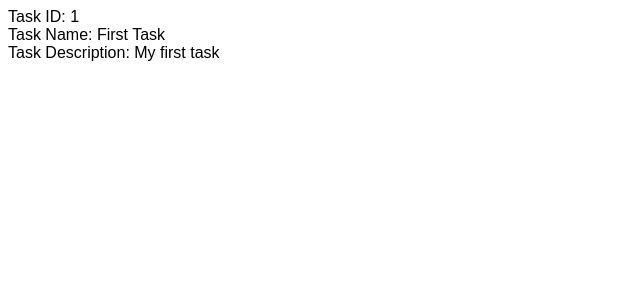
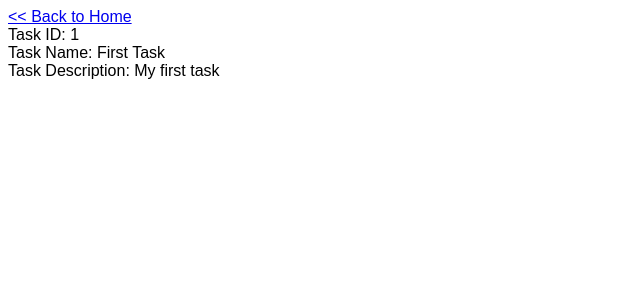
Before and after one commit to Nielam-Dass/Todo-App-Collection, a React (Vite) app in the folder todo_apps/002-mern-app/frontend/: page /task/1 in a window 1280 px wide. Shown: the top 300 px of the page, without its empty margins (0-640 px from the left). Built offline with nearby package versions, Linux system fonts and the light colour scheme.

Commit message:
Added Back to Home link in TaskPage

```diff
--- a/todo_apps/002-mern-app/frontend/src/pages/task/TaskPage.jsx
+++ b/todo_apps/002-mern-app/frontend/src/pages/task/TaskPage.jsx
@@ -1,5 +1,5 @@
 import { JSX } from "react"
-import { useParams } from "react-router-dom";
+import { Link, useParams } from "react-router-dom";
 import { fetchOneTask } from "../../services/taskService";
 
 
@@ -14,6 +14,7 @@ function TaskPage () {
 
   return (
     <>
+    <Link to={"/"}>&lt;&lt; Back to Home</Link>
     <div>Task ID: {task._id}</div>
     <div>Task Name: {task.taskName}</div>
     <div>Task Description: {task.taskDescription}</div>
```
